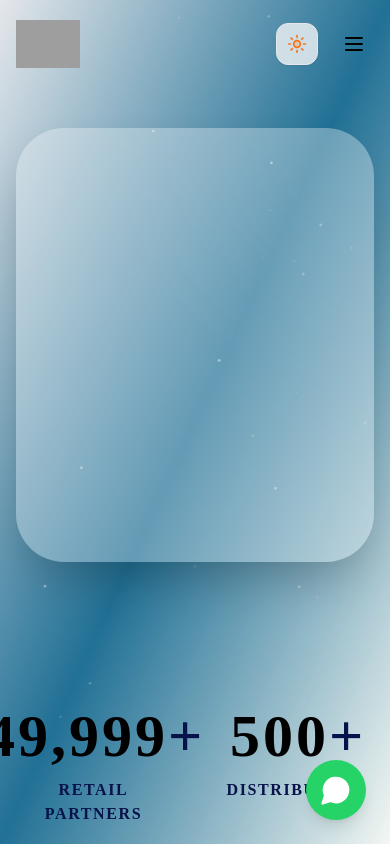
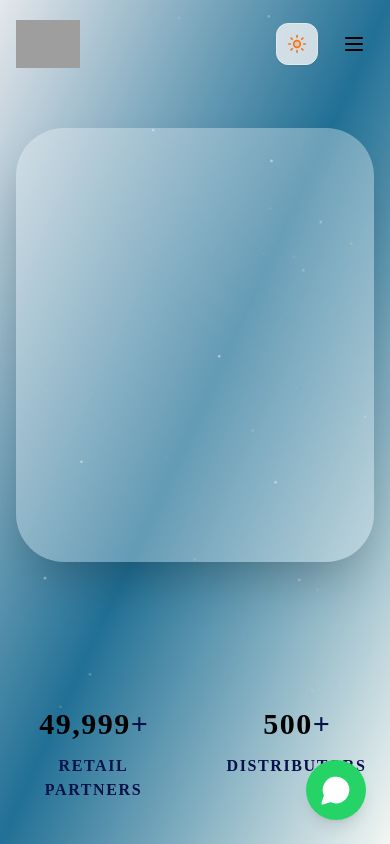
Before and after one commit to varunchaturvedi-atishaylimited/zapurse, a React (Vite) app: page /about in a window 390 px wide. Shown: the top 844 px of the page. Built offline with nearby package versions, Linux system fonts and the light colour scheme; grey boxes are pictures that could not be loaded.

Commit message:
number ticker mobile resolution fixed

```diff
--- a/src/pages/About.jsx
+++ b/src/pages/About.jsx
@@ -49,7 +49,8 @@ export default function About() {
                                 viewport={{ once: true }}
                                 transition={{ delay: i * 0.1 }}
                             >
-                                <div className="font-black flex justify-center items-center mb-3 text-6xl">
+                                <div className="font-black flex justify-center items-center mb-3 text-3xl sm:text-4xl md:text-5xl lg:text-6xl">
+
                                     <NumberTicker value={stat.value} />
                                     <span>{stat.suffix}</span>
                                 </div>
@@ -113,6 +114,7 @@ export default function About() {
                         </motion.div>
                     </div>
                 </section>
+
             </div>
         </div>
     );
```
